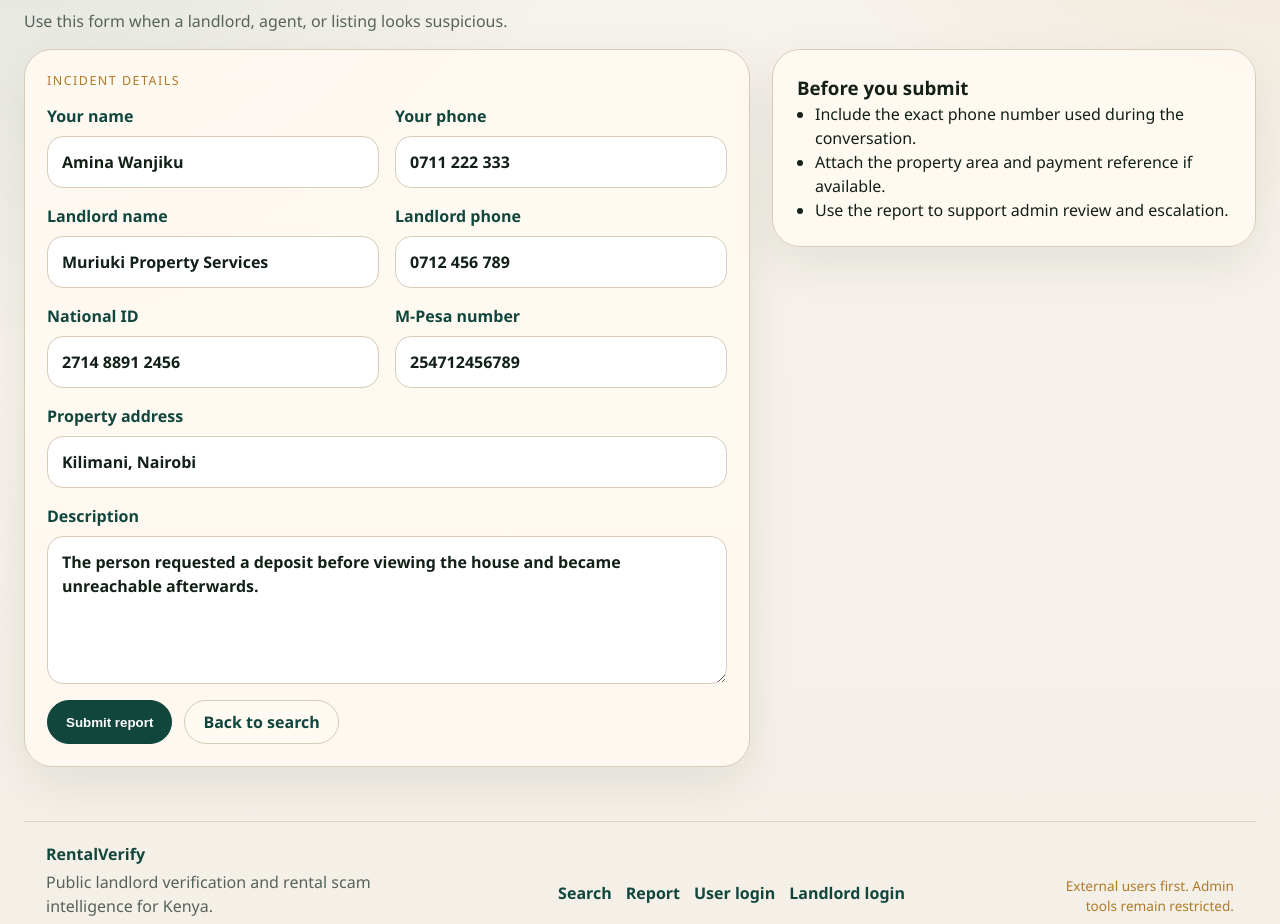
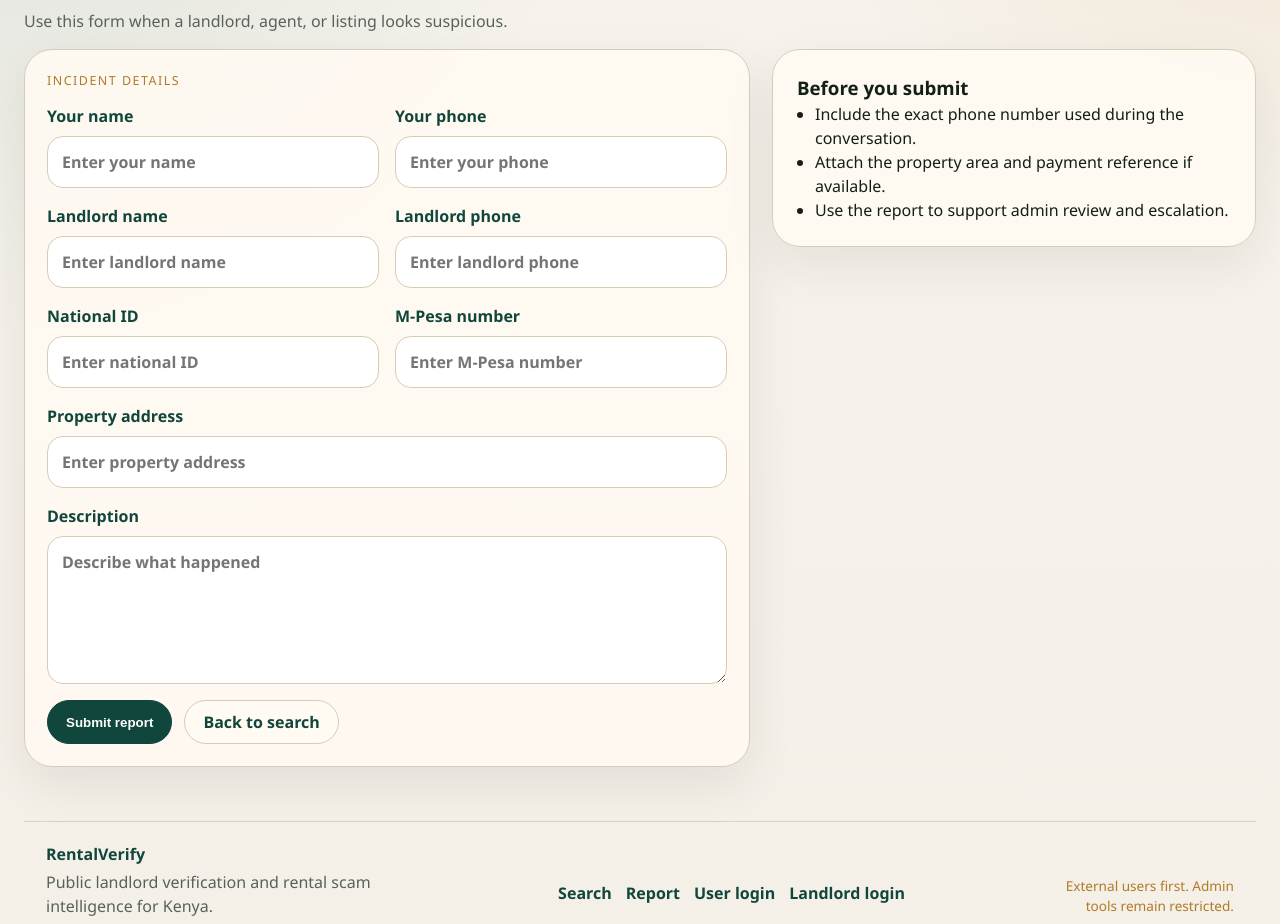
Before and after one commit to Elizabethgitacu/rentalverify, a FastAPI app: page /report in a window 1280 px wide. Shown: the part 268-1192 px from the top of the page. Run offline with FastAPI, Linux system fonts and the light colour scheme.

Commit message:
chore: Update .gitignore and clean up unused files; enhance form inputs with autocomplete attributes

```diff
--- a/app/storage.py
+++ b/app/storage.py
@@ -452,7 +452,8 @@ def _seed_data() -> None:
 def init_db() -> None:
     with _connect() as conn:
         conn.executescript(SCHEMA_SQL)
-    _seed_data()
+    if os.getenv("RVERIFY_SEED_DEMO", "0").lower() in {"1", "true", "yes"}:
+        _seed_data()
 
 
 def _fetchone(sql: str, params: tuple[Any, ...] = ()) -> dict[str, Any] | None:
--- a/app/templates/admin_login.html
+++ b/app/templates/admin_login.html
@@ -29,14 +29,14 @@
     {% if error %}
     <div class="form-alert">{{ error }}</div>
     {% endif %}
-    <form class="form-grid" method="post" action="/admin/login">
+    <form class="form-grid" method="post" action="/admin/login" autocomplete="off">
       <label class="full">
         Username
-        <input type="text" name="email" value="admin@rentalverify.ke">
+        <input type="text" name="email" autocomplete="off" autocapitalize="off" spellcheck="false" data-lpignore="true" readonly onfocus="this.removeAttribute('readonly')" placeholder="Enter admin email">
       </label>
       <label class="full">
         Password
-        <input type="password" name="password" value="admin-password">
+        <input type="password" name="password" autocomplete="new-password" autocapitalize="off" spellcheck="false" data-lpignore="true" readonly onfocus="this.removeAttribute('readonly')" placeholder="Enter password">
       </label>
       <div class="button-row full">
         <button class="btn btn-primary" type="submit">Sign in</button>
--- a/app/templates/base.html
+++ b/app/templates/base.html
@@ -7,7 +7,7 @@
   <link rel="stylesheet" href="{{ url_for('static', path='css/main.css') }}">
 </head>
 <body>
-  <div class="site-shell">
+  <div class="site-shell" autocomplete="off">
     <header class="topbar">
       <div>
         <div class="brand">RentalVerify</div>
--- a/app/templates/landlord_login.html
+++ b/app/templates/landlord_login.html
@@ -29,14 +29,14 @@
     {% if error %}
     <div class="form-alert">{{ error }}</div>
     {% endif %}
-    <form class="form-grid" method="post" action="/landlord/login">
+    <form class="form-grid" method="post" action="/landlord/login" autocomplete="off">
       <label class="full">
         Email
-        <input type="email" name="email" value="landlord@example.com">
+        <input type="email" name="email" autocomplete="off" autocapitalize="off" spellcheck="false" data-lpignore="true" readonly onfocus="this.removeAttribute('readonly')" placeholder="Enter email">
       </label>
       <label class="full">
         Password
-        <input type="password" name="password" value="password123">
+        <input type="password" name="password" autocomplete="new-password" autocapitalize="off" spellcheck="false" data-lpignore="true" readonly onfocus="this.removeAttribute('readonly')" placeholder="Enter password">
       </label>
       <div class="button-row full">
         <button class="btn btn-primary" type="submit">Sign in</button>
--- a/app/templates/report.html
+++ b/app/templates/report.html
@@ -10,38 +10,38 @@
 <section class="search-layout">
   <section class="card form-card">
     <div class="panel-label">Incident details</div>
-    <form class="form-grid" method="post" action="/report">
+    <form class="form-grid" method="post" action="/report" autocomplete="off">
       <label>
         Your name
-        <input type="text" name="reporter_name" value="Amina Wanjiku">
+        <input type="text" name="reporter_name" autocomplete="off" autocapitalize="off" spellcheck="false" data-lpignore="true" placeholder="Enter your name">
       </label>
       <label>
         Your phone
-        <input type="text" name="reporter_phone" value="0711 222 333">
+        <input type="text" name="reporter_phone" autocomplete="off" autocapitalize="off" spellcheck="false" data-lpignore="true" placeholder="Enter your phone">
       </label>
       <label>
         Landlord name
-        <input type="text" name="landlord_name" value="Muriuki Property Services">
+        <input type="text" name="landlord_name" autocomplete="off" autocapitalize="off" spellcheck="false" data-lpignore="true" placeholder="Enter landlord name">
       </label>
       <label>
         Landlord phone
-        <input type="text" name="landlord_phone" value="0712 456 789">
+        <input type="text" name="landlord_phone" autocomplete="off" autocapitalize="off" spellcheck="false" data-lpignore="true" placeholder="Enter landlord phone">
       </label>
       <label>
         National ID
-        <input type="text" name="national_id_number" value="2714 8891 2456">
+        <input type="text" name="national_id_number" autocomplete="off" autocapitalize="off" spellcheck="false" data-lpignore="true" placeholder="Enter national ID">
       </label>
       <label>
         M-Pesa number
-        <input type="text" name="m_pesa_number" value="254712456789">
+        <input type="text" name="m_pesa_number" autocomplete="off" autocapitalize="off" spellcheck="false" data-lpignore="true" placeholder="Enter M-Pesa number">
       </label>
       <label class="full">
         Property address
-        <input type="text" name="property_address" value="Kilimani, Nairobi">
+        <input type="text" name="property_address" autocomplete="off" autocapitalize="off" spellcheck="false" data-lpignore="true" placeholder="Enter property address">
       </label>
       <label class="full">
         Description
-        <textarea name="description" rows="5">The person requested a deposit before viewing the house and became unreachable afterwards.</textarea>
+        <textarea name="description" rows="5" autocomplete="off" autocapitalize="off" spellcheck="false" data-lpignore="true" placeholder="Describe what happened"></textarea>
       </label>
       <div class="button-row full">
         <button class="btn btn-primary" type="submit">Submit report</button>
--- a/app/templates/search.html
+++ b/app/templates/search.html
@@ -9,10 +9,10 @@
 
 <section class="search-layout">
   <section class="card form-card">
-    <form class="form-grid" method="post" action="/search">
+    <form class="form-grid" method="post" action="/search" autocomplete="off">
       <label>
         Search term
-        <input type="text" name="search_term" placeholder="Phone, NID, name, or M-Pesa number" value="0712 456 789">
+        <input type="text" name="search_term" autocomplete="off" autocapitalize="off" spellcheck="false" data-lpignore="true" placeholder="Phone, NID, name, or M-Pesa number">
       </label>
       <label>
         Search type
@@ -26,7 +26,7 @@
       </label>
       <label class="full">
         Location
-        <input type="text" name="location" placeholder="Optional area or estate" value="Kilimani">
+        <input type="text" name="location" autocomplete="off" autocapitalize="off" spellcheck="false" data-lpignore="true" placeholder="Optional area or estate">
       </label>
       <div class="button-row full">
         <button class="btn btn-primary" type="submit">Run search</button>
--- a/app/templates/user_login.html
+++ b/app/templates/user_login.html
@@ -29,14 +29,14 @@
     {% if error %}
     <div class="form-alert">{{ error }}</div>
     {% endif %}
-    <form class="form-grid" method="post" action="/user/login">
+    <form class="form-grid" method="post" action="/user/login" autocomplete="off">
       <label class="full">
         Email or phone
-        <input type="text" name="email" value="amina@example.com">
+        <input type="text" name="email" autocomplete="off" autocapitalize="off" spellcheck="false" data-lpignore="true" readonly onfocus="this.removeAttribute('readonly')" placeholder="Enter email or phone">
       </label>
       <label class="full">
         Password
-        <input type="password" name="password" value="password123">
+        <input type="password" name="password" autocomplete="new-password" autocapitalize="off" spellcheck="false" data-lpignore="true" readonly onfocus="this.removeAttribute('readonly')" placeholder="Enter password">
       </label>
       <div class="button-row full">
         <button class="btn btn-primary" type="submit">Sign in</button>
```
Also changed, not shown: app/templates/landlord_register.html (+8 -8 lines), rentalverify.sqlite3 (deleted), 2 other files.
